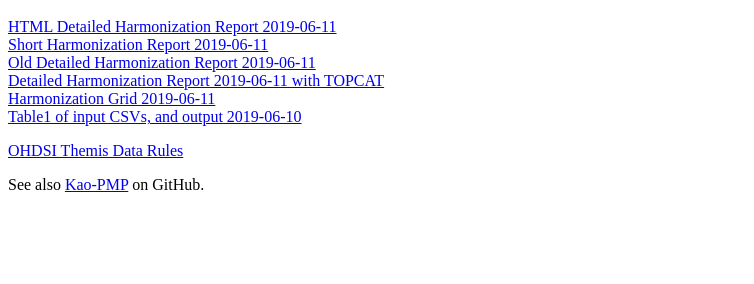
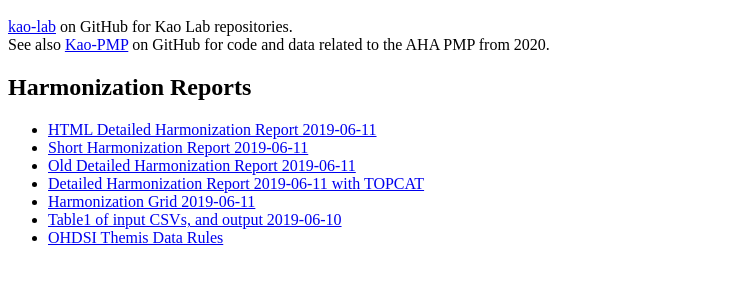
Before and after one commit to kao-lab/kao-lab.github.io, a plain HTML site: page index.html in a window 1280 px wide. Shown: the part 48-332 px from the top of the page, without its empty margins (0-754 px from the left). Drawn offline with Linux system fonts and the light colour scheme.

Commit message:
more links

```diff
--- a/index.html
+++ b/index.html
@@ -3,20 +3,22 @@
 <head><title>Kao Lab</title></head>
 <body>
    <center> <h1>Kao Lab</h1>  </center>
-   <a href="harmonization.html">HTML Detailed Harmonization Report 2019-06-11</a>
-   <br>
-   <a href="harmonization.txt">Short Harmonization Report 2019-06-11</a>
-   <br>
-   <a href="harmonization_detail.txt">Old Detailed Harmonization Report 2019-06-11</a>
-   <br>
-   <a href="harmonization_detail_w_topcat.txt">Detailed Harmonization Report 2019-06-11 with TOPCAT</a>
-   <br>
-   <a href="harmonization_grid.txt">Harmonization Grid 2019-06-11</a>
-   <br>
-   <a href="source_summaries.html">Table1 of input CSVs, and output  2019-06-10</a>
+
+<a href="https://github.com/kao-lab">kao-lab</a> on GitHub for Kao Lab repositories.
+<br>
+See also <a href="https://github.com/Kao-PMP">Kao-PMP</a> on GitHub for code and data related to the AHA PMP from 2020.
 <p>
-    <a href="https://docs.google.com/spreadsheets/d/1AUd_yCXnJfy3SjutztDDsN39HW0lj4CbBjKZZWEAlqk/edit?usp=sharing"> OHDSI Themis Data Rules</a>
+<h2>Harmonization Reports</h2>
+<ul>
+   <li><a href="harmonization.html">HTML Detailed Harmonization Report 2019-06-11</a> </li>
+   <li><a href="harmonization.txt">Short Harmonization Report 2019-06-11</a> </li>
+   <li><a href="harmonization_detail.txt">Old Detailed Harmonization Report 2019-06-11</a> </li>
+   <li><a href="harmonization_detail_w_topcat.txt">Detailed Harmonization Report 2019-06-11 with TOPCAT</a> </li>
+   <li><a href="harmonization_grid.txt">Harmonization Grid 2019-06-11</a> </li>
+   <li><a href="source_summaries.html">Table1 of input CSVs, and output  2019-06-10</a> </li>
+   <li><a href="https://docs.google.com/spreadsheets/d/1AUd_yCXnJfy3SjutztDDsN39HW0lj4CbBjKZZWEAlqk/edit?usp=sharing"> OHDSI Themis Data Rules</a> </li>
+</ul>
 <p>
-See also <a href="https://github.com/Kao-PMP">Kao-PMP</a> on GitHub.
+
 </body>
 </html>
```
